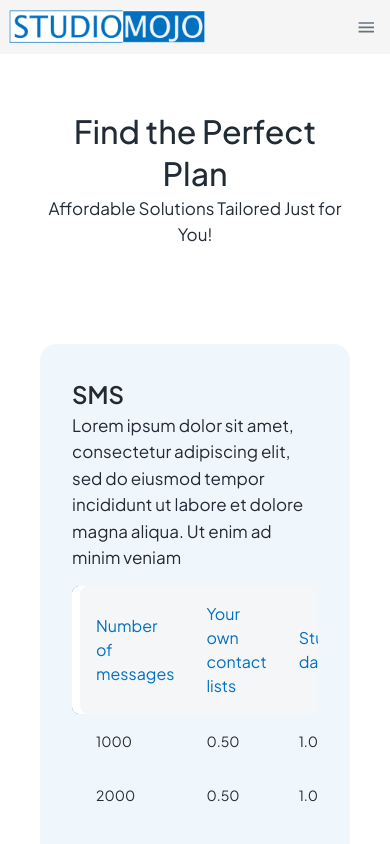
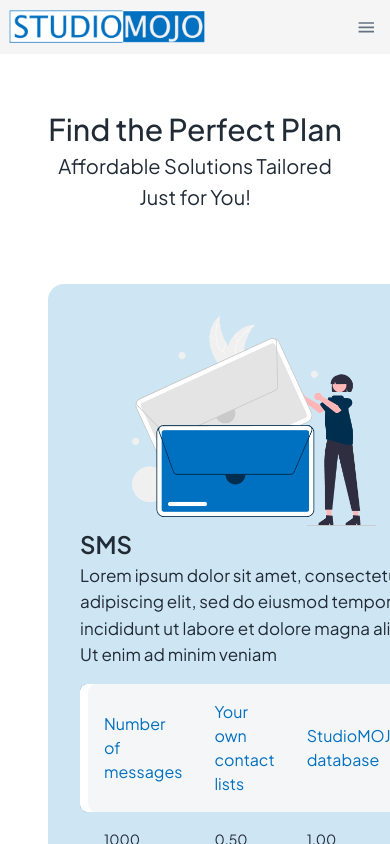
Before and after one commit to RAKITHA-AMADITHYA/Studio-Mojo, a React (Vite) app: page /pricing in a window 390 px wide. Built offline with nearby package versions, Linux system fonts and the light colour scheme.

Commit message:
updated pricing page

```diff
--- a/src/pages/Pricing.jsx
+++ b/src/pages/Pricing.jsx
@@ -8,21 +8,40 @@ const Pricing = () => {
     <>
       {/* Section 1 */}
       <Grid item display={'flex'} justifyContent={'center'} flexDirection={'column'} textAlign={'center'} mt={2} p={5}>
-        <Typography variant='h2'>Find the Perfect Plan</Typography>
-        <Typography variant='h6'>Affordable Solutions Tailored Just for You!</Typography>
+        <Typography variant='h2' sx={{ fontSize: { xs: '30px', sm: '40px', md: '40px', lg: '50px', xl: '80px' }, }}>Find the Perfect Plan</Typography>
+        <Typography variant='h6' sx={{ fontSize: { xs: '20px', sm: '20px', md: '20px', lg: '20px', xl: '30px' } }}>Affordable Solutions Tailored Just for You!</Typography>
       </Grid>
 
-      <Grid item p={5} mt={2}>
-        <Box sx={{ borderRadius: 2, background: 'var(--P1, rgba(0, 112, 192, 0.06))' }}>
+      {/* card 2 */}
+      <Grid container p={2} spacing={10}   pl={{ xs: 2, sm: 2, md:10,lg:8,xl:20 }}
+  pr={{ xs: 2, sm: 2,md:10,lg:8,xl:20 }}>
+
+
+
+
+
+
+
+
+
+
+
+
+      <Grid item m={4} mt={2}>
+        <Box sx={{ borderRadius: 2, background: '#CEE5F3' }}>
           <Grid container p={4}>
+          <Grid item xs={12} sm={12} md={5} lg={5} xl={5} display={{ xs: 'flex', sm: 'flex', md: 'none' }}
+              justifyContent={'center'}>
+              <img src={pricing1} width={'70%'} alt="" />
+            </Grid>
             <Grid item xs={12} sm={12} md={7} lg={7} xl={7}>
               <Typography variant='h3'>SMS</Typography>
               <Typography variant='h6'>Lorem ipsum dolor sit amet, consectetur adipiscing elit, sed do eiusmod tempor incididunt ut labore et dolore magna aliqua. Ut enim ad minim veniam</Typography>
               {/* Table */}
-              <TableContainer sx={{mt:2}}>
+              <TableContainer sx={{ mt: 2 }}>
                 <Table>
-                  <TableHead style={{backgroundColor:'#0070C0'}}>
-                    <TableRow style={{backgroundColor:'#0070C0'}} >
+                  <TableHead style={{ backgroundColor: '#0070C0' }}>
+                    <TableRow style={{ backgroundColor: '#0070C0' }} >
                       <TableCell><Typography variant='subtitle1' color='#0070C0'>Number of messages</Typography></TableCell>
                       <TableCell><Typography variant='subtitle1' color='#0070C0'>Your own contact lists</Typography></TableCell>
                       <TableCell><Typography variant='subtitle1' color='#0070C0'>StudioMOJO database</Typography></TableCell>
@@ -49,27 +68,28 @@ const Pricing = () => {
                 </Table>
               </TableContainer>
             </Grid>
-            <Grid item xs={12} sm={12} md={5} lg={5} xl={5} display={'flex'} justifyContent={'center'}>
-              <img src={pricing1} width={'70%'} alt="" />
+            <Grid item xs={12} sm={12} md={5} lg={5} xl={5} display={{ xs: 'none', sm: 'none', md: 'flex' }}
+              justifyContent={'center'}>
+              <img src={pricing1} width={'80%'} alt="" />
             </Grid>
           </Grid>
         </Box>
       </Grid>
 
 
-      <Grid item p={5} mt={2}>
-        <Box sx={{ borderRadius: 2, background: 'var(--P1, rgba(0, 112, 192, 0.06))' }}>
+      <Grid item m={4} mt={2}>
+        <Box sx={{ borderRadius: 2, background: '#CEE5F3' }}>
           <Grid container p={4}><Grid item xs={12} sm={12} md={5} lg={5} xl={5} display={'flex'} justifyContent={'center'}>
-              <img src={pricing1} width={'70%'} alt="" />
-            </Grid>
+            <img src={pricing2} width={'70%'} alt="" />
+          </Grid>
             <Grid item xs={12} sm={12} md={7} lg={7} xl={7}>
               <Typography variant='h3'>OBD</Typography>
               <Typography variant='h6'>Lorem ipsum dolor sit amet, consectetur adipiscing elit, sed do eiusmod tempor incididunt ut labore et dolore magna aliqua. Ut enim ad minim veniam</Typography>
               {/* Table */}
-              <TableContainer sx={{mt:2}}>
+              <TableContainer sx={{ mt: 2 }}>
                 <Table>
-                  <TableHead style={{backgroundColor:'#0070C0'}}>
-                    <TableRow style={{backgroundColor:'#0070C0'}} >
+                  <TableHead style={{ backgroundColor: '#0070C0' }}>
+                    <TableRow style={{ backgroundColor: '#0070C0' }} >
                       <TableCell><Typography variant='subtitle1' color='#0070C0'>Number of messages</Typography></TableCell>
                       <TableCell><Typography variant='subtitle1' color='#0070C0'>Your own contact lists</Typography></TableCell>
                       <TableCell><Typography variant='subtitle1' color='#0070C0'>StudioMOJO database</Typography></TableCell>
@@ -100,9 +120,7 @@ const Pricing = () => {
           </Grid>
         </Box>
       </Grid>
-
-
-      {/* Other sections */}
+      </Grid>
     </>
   );
 };
```
